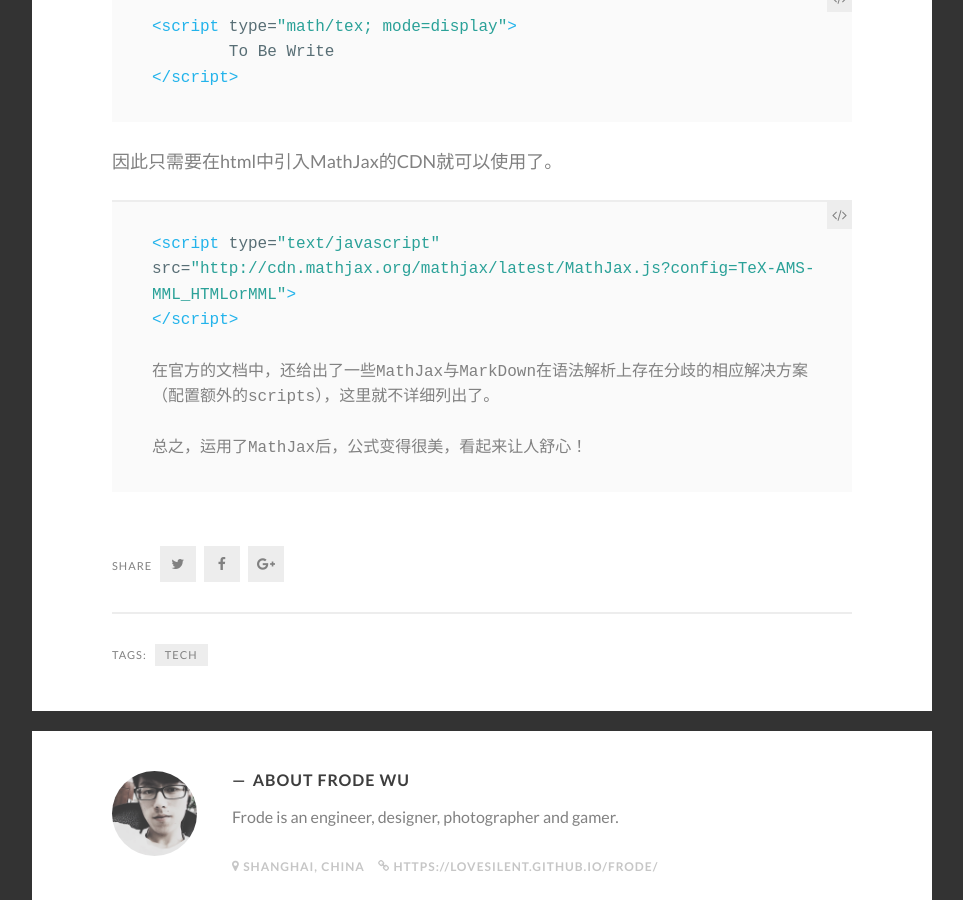
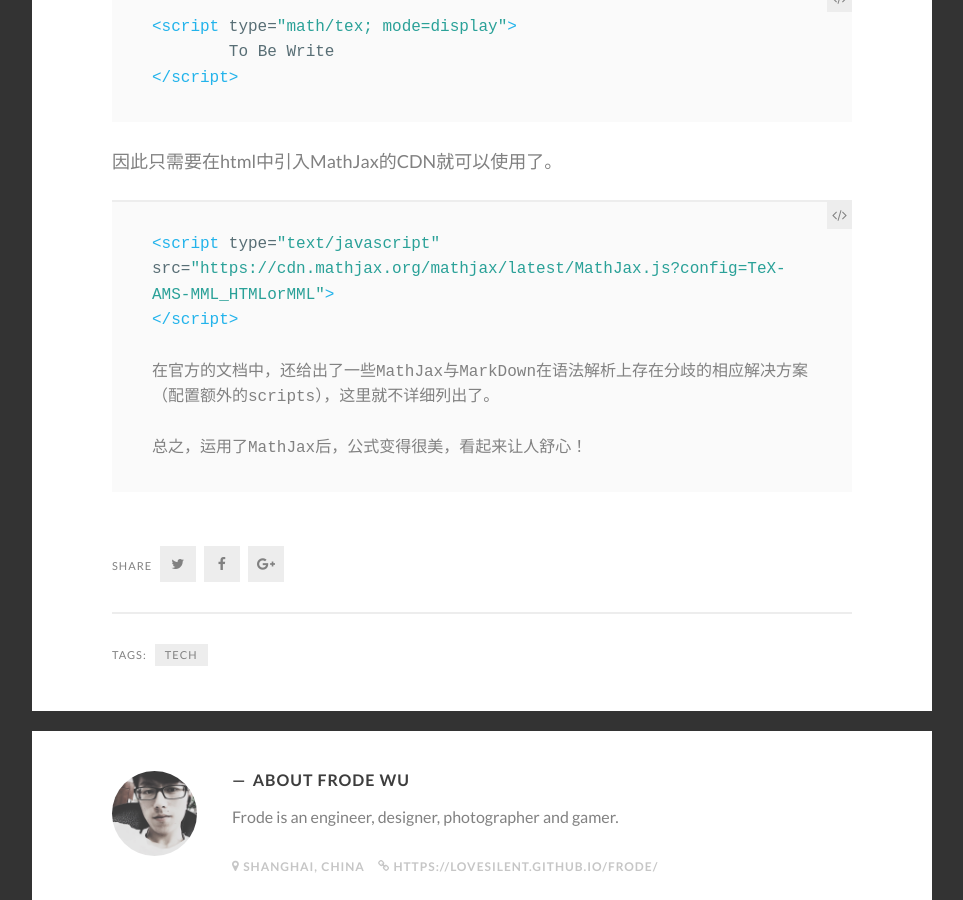
Before and after one commit to lovesilent/frode, a Jekyll site: the page built from _posts/2017-12-20-Use-MathJax-In-Markdown.md, in a window 1280 px wide and 900 px high, scrolled down 1305 px. Shown: the whole window, without its empty margins (8-971 px from the left). Built offline with Jekyll 4.4.1, drawn with Linux system fonts in a browser that asks for light colours; some web fonts are replaced; formulas are drawn with MathJax 3.

Commit message:
change bug 1

```diff
--- a/_includes/image_full.html
+++ b/_includes/image_full.html
@@ -1,5 +1,5 @@
 <figure class="full-width caption">
-    <img src="{{ include.imageurl }}" alt="{{ include.title }}"/>
+    <img src="{{ include.imageurl | prepend: site.baseurl}}" alt="{{ include.title }}"/>
     {% if include.caption %}
     <figcaption class="caption-text">{{ include.caption }}</figcaption>
     {% endif %}
--- a/_posts/2017-12-20-Use-MathJax-In-Markdown.md
+++ b/_posts/2017-12-20-Use-MathJax-In-Markdown.md
@@ -23,7 +23,7 @@ $$\frac{1}{\Bigl(\sqrt{\phi \sqrt{5}}-\phi\Bigr) e^{\frac25 \pi}} = 1+\frac{e^{-
 因此只需要在html中引入MathJax的CDN就可以使用了。
 
 {% highlight html %}
-<script type="text/javascript" src="http://cdn.mathjax.org/mathjax/latest/MathJax.js?config=TeX-AMS-MML_HTMLorMML">
+<script type="text/javascript" src="https://cdn.mathjax.org/mathjax/latest/MathJax.js?config=TeX-AMS-MML_HTMLorMML">
 </script>
 
 在官方的文档中，还给出了一些MathJax与MarkDown在语法解析上存在分歧的相应解决方案（配置额外的scripts），这里就不详细列出了。
```
